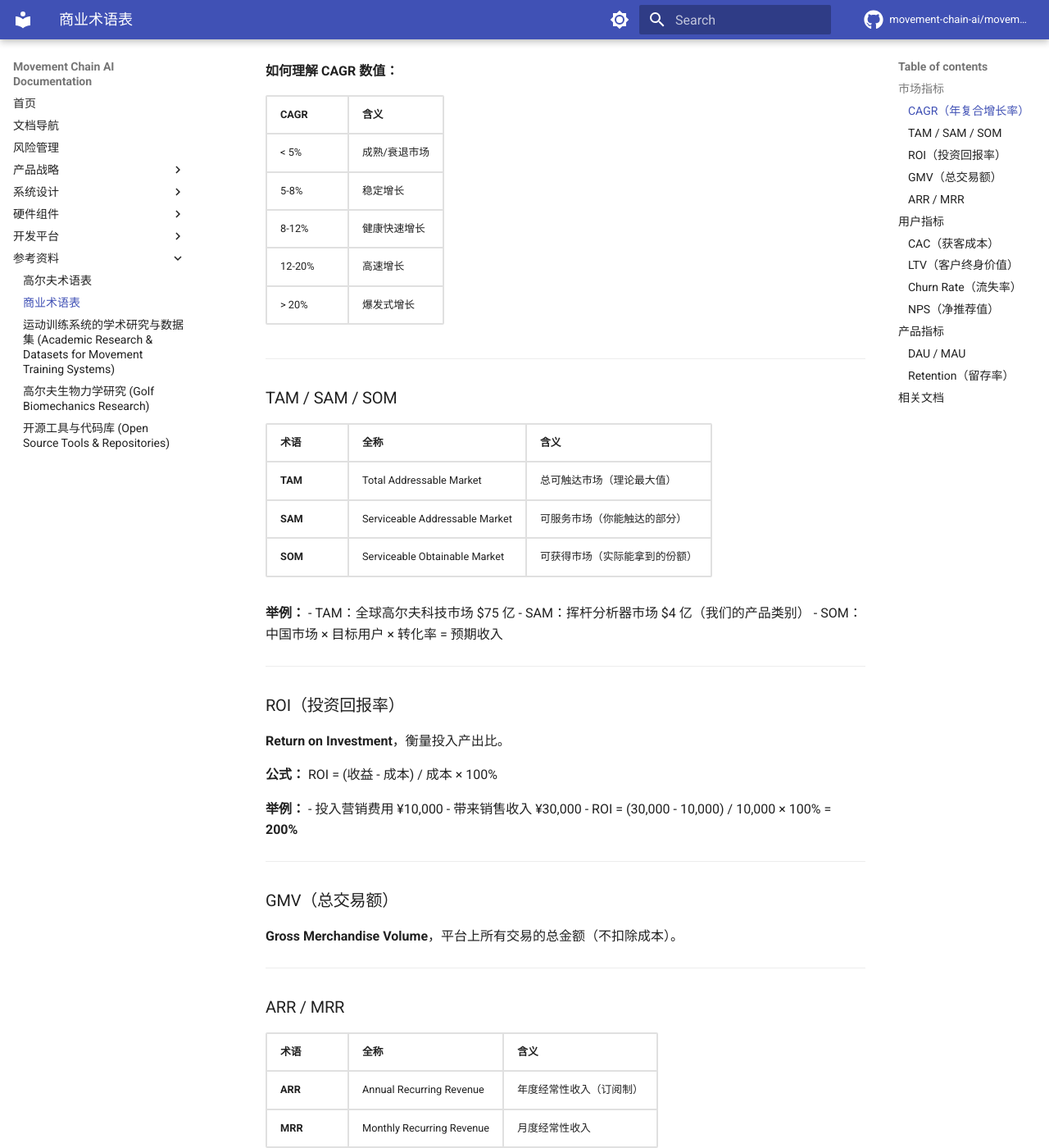
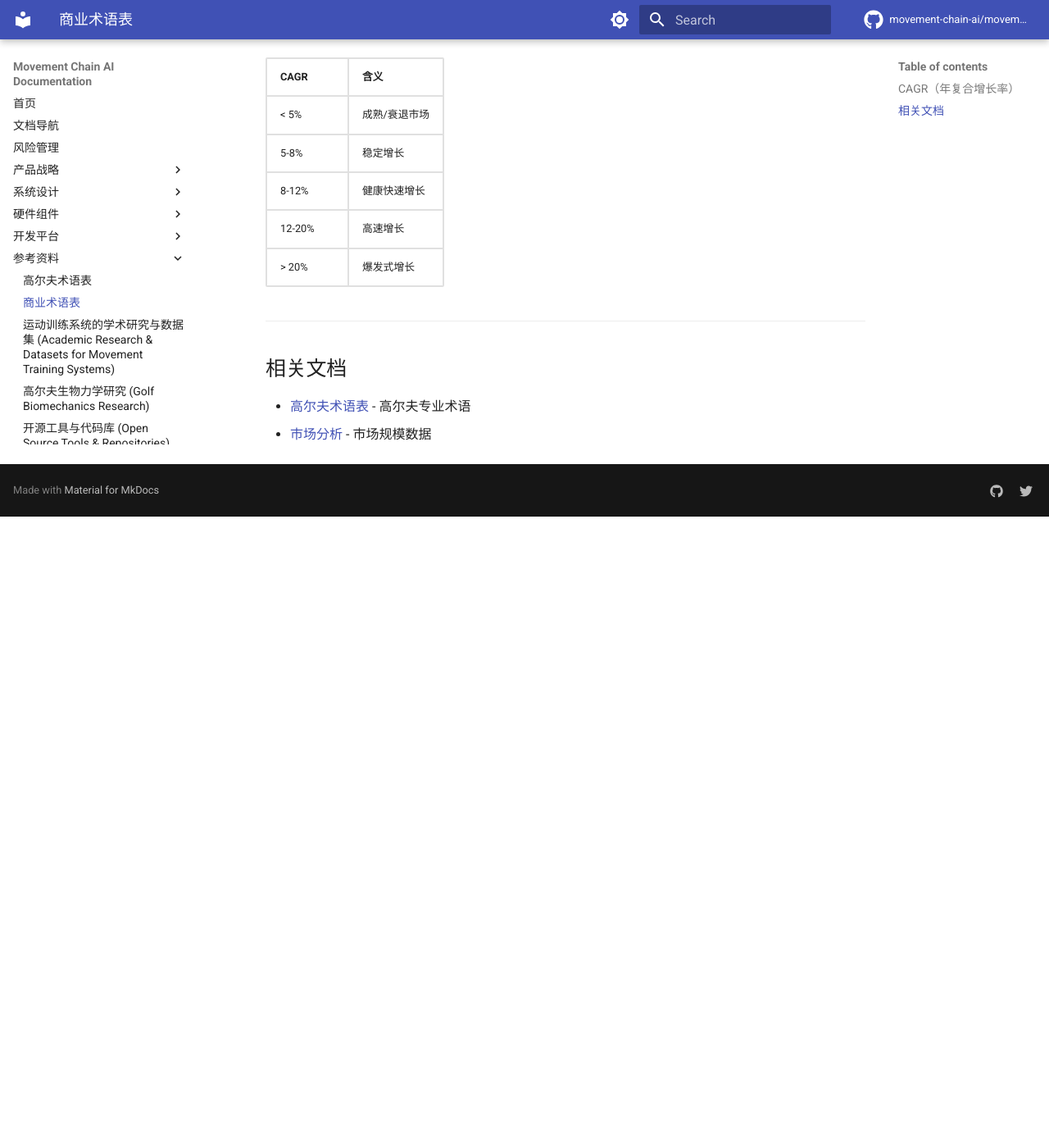
Before and after one commit to movement-chain-ai/movement-chain-docs, an MkDocs documentation site: the page built from docs/zh/reference/business-glossary.md, in a window 1280 px wide and 1400 px high, scrolled down 773 px. Shown: the whole window at 82% size. Built offline with MkDocs 1.6.1 and Material for MkDocs 9.7.7, drawn with Linux system fonts in a browser that asks for light colours; comment, search, counter and statistics services are not loaded; the version menu is left out; after the commit the page ends 1403 px from its top, so only the background shows below that; some of the changed text lies outside the part shown.

Commit message:
精简商业术语表：只保留CAGR
🤖 Generated with [Claude Code](https://claude.com/claude-code)

Co-Authored-By: Claude Opus 4.5 <noreply@anthropic.com>

```diff
--- a/docs/zh/reference/business-glossary.md
+++ b/docs/zh/reference/business-glossary.md
@@ -4,9 +4,7 @@
 
 ---
 
-## 市场指标
-
-### CAGR（年复合增长率）
+## CAGR（年复合增长率）
 
 **Compound Annual Growth Rate**，衡量一个市场/投资在一段时间内"平均每年增长多少"的指标。
 
@@ -36,114 +34,6 @@
 
 ---
 
-### TAM / SAM / SOM
-
-| 术语 | 全称 | 含义 |
-|------|------|------|
-| **TAM** | Total Addressable Market | 总可触达市场（理论最大值） |
-| **SAM** | Serviceable Addressable Market | 可服务市场（你能触达的部分） |
-| **SOM** | Serviceable Obtainable Market | 可获得市场（实际能拿到的份额） |
-
-**举例：**
-- TAM：全球高尔夫科技市场 $75 亿
-- SAM：挥杆分析器市场 $4 亿（我们的产品类别）
-- SOM：中国市场 × 目标用户 × 转化率 = 预期收入
-
----
-
-### ROI（投资回报率）
-
-**Return on Investment**，衡量投入产出比。
-
-**公式：** ROI = (收益 - 成本) / 成本 × 100%
-
-**举例：**
-- 投入营销费用 ¥10,000
-- 带来销售收入 ¥30,000
-- ROI = (30,000 - 10,000) / 10,000 × 100% = **200%**
-
----
-
-### GMV（总交易额）
-
-**Gross Merchandise Volume**，平台上所有交易的总金额（不扣除成本）。
-
----
-
-### ARR / MRR
-
-| 术语 | 全称 | 含义 |
-|------|------|------|
-| **ARR** | Annual Recurring Revenue | 年度经常性收入（订阅制） |
-| **MRR** | Monthly Recurring Revenue | 月度经常性收入 |
-
-**关系：** ARR = MRR × 12
-
----
-
-## 用户指标
-
-### CAC（获客成本）
-
-**Customer Acquisition Cost**，获取一个新客户的平均成本。
-
-**公式：** CAC = 营销总支出 / 新增客户数
-
----
-
-### LTV（客户终身价值）
-
-**Lifetime Value**，一个客户在整个生命周期内带来的总收入。
-
-**健康标准：** LTV / CAC > 3（客户价值是获客成本的 3 倍以上）
-
----
-
-### Churn Rate（流失率）
-
-一段时间内流失的客户占总客户的比例。
-
-**公式：** 流失率 = 流失客户数 / 期初客户数 × 100%
-
----
-
-### NPS（净推荐值）
-
-**Net Promoter Score**，衡量用户推荐意愿。
-
-**计算方式：**
-- 问用户"你有多大可能推荐给朋友？"（0-10 分）
-- 9-10 分 = 推荐者
-- 7-8 分 = 中立者
-- 0-6 分 = 贬损者
-- NPS = 推荐者比例 - 贬损者比例
-
----
-
-## 产品指标
-
-### DAU / MAU
-
-| 术语 | 全称 | 含义 |
-|------|------|------|
-| **DAU** | Daily Active Users | 日活跃用户 |
-| **MAU** | Monthly Active Users | 月活跃用户 |
-
-**健康标准：** DAU/MAU > 20%（用户粘性好）
-
----
-
-### Retention（留存率）
-
-用户在一段时间后仍在使用产品的比例。
-
-**常见指标：**
-- 次日留存：第 2 天还在用
-- 7 日留存：第 7 天还在用
-- 30 日留存：第 30 天还在用
-
----
-
 ## 相关文档
 
 - [高尔夫术语表](golf-glossary.md) - 高尔夫专业术语
```
Also changed, not shown: docs/zh/reference/index.md (+1 -1 lines).
